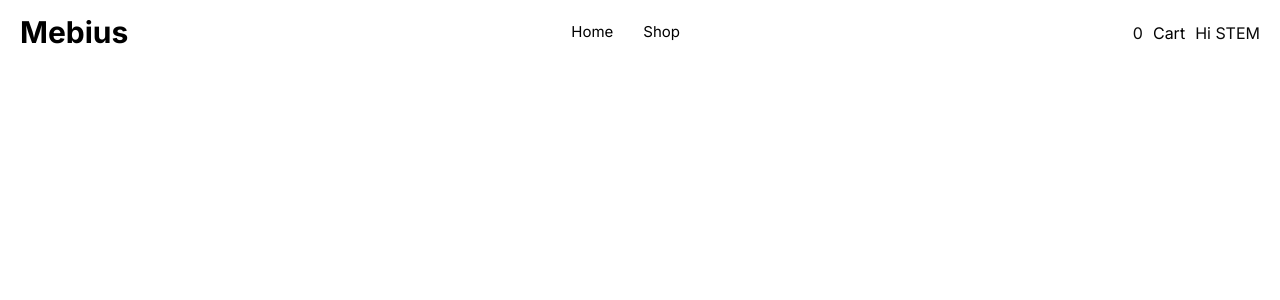
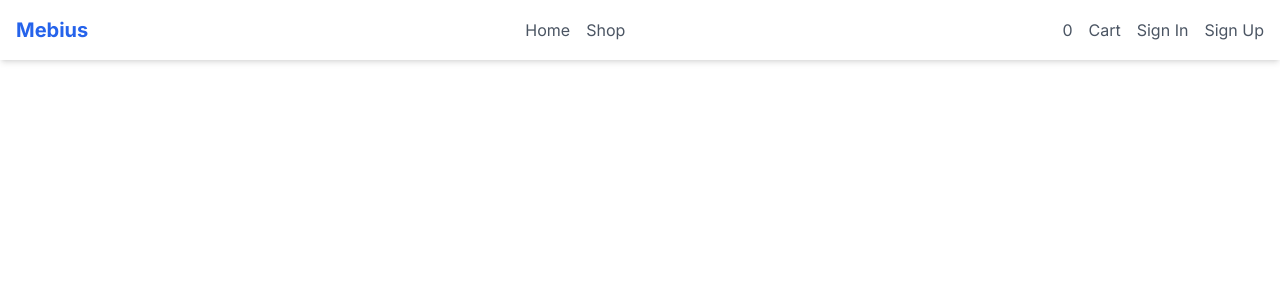
Before and after one commit to D-2020483/E-Commerce_Frontend, a React (Vite) app: page / in a window 1280 px wide. Shown: the top 300 px of the page. Built offline with nearby package versions, Linux system fonts and the light colour scheme.

Commit message:
Week 3 Code Challenges

```diff
--- a/src/Navbar.jsx
+++ b/src/Navbar.jsx
@@ -1,33 +1,38 @@
-import'./Navbar.css';
-/*create function and in side of the funtion create variables and assign value to the variables*/
-function Navbar(){
-    const name = "STEM";
-    const itemCount = 0 ;
-/*Retur the values*/
-    return(
-        /*create navigation bar*/
-        <nav className='navbar'>
-            {/*Name section*/}
-            <div className='navbar-left'>
-             <a href='#' className='brand'>Mebius</a>
+import React from 'react';
+
+function Navbar() {
+    const name = ""; // Replace "STEM" with `null` to see the "Sign In" and "Sign Up" links
+    const itemCount = 0;
+
+    return (
+        <nav className="flex items-center justify-between p-4 bg-white shadow-md">
+            {/* Brand Section */}
+            <div className="text-xl font-bold text-blue-600">
+                <a href="#" className="hover:text-blue-800">Mebius</a>
             </div>
-               {/*navigation links section*/}
-               <div className='navbar-links'>
-                 <a href='#'>Home</a>
-                 <a href='#'>Shop</a>
-               </div>
 
-               <div className='navbar-right'>
-                   <span> {itemCount} </span>
-                   <a href='#' className='cart'>Cart</a>
-                   <span>Hi {name} </span>
-               </div>
+            {/* Navigation Links */}
+            <div className="flex space-x-4">
+                <a href="#" className="text-gray-600 hover:text-black">Home</a>
+                <a href="#" className="text-gray-600 hover:text-black">Shop</a>
+            </div>
 
+            {/* Right Section (Cart and User Info) */}
+            <div className="flex items-center space-x-4">
+                <span className="text-gray-600">{itemCount}</span>
+                <a href="#" className="text-gray-600 hover:text-black">Cart</a>
+
+                {name ? (
+                    <span className="text-gray-600">Hi, {name}</span>
+                ) : (
+                    <>
+                        <a href="/signin" className="text-gray-600 hover:text-black">Sign In</a>
+                        <a href="/signup" className="text-gray-600 hover:text-black">Sign Up</a>
+                    </>
+                )}
+            </div>
         </nav>
     );
-
-
 }
 
-
 export default Navbar;
```
